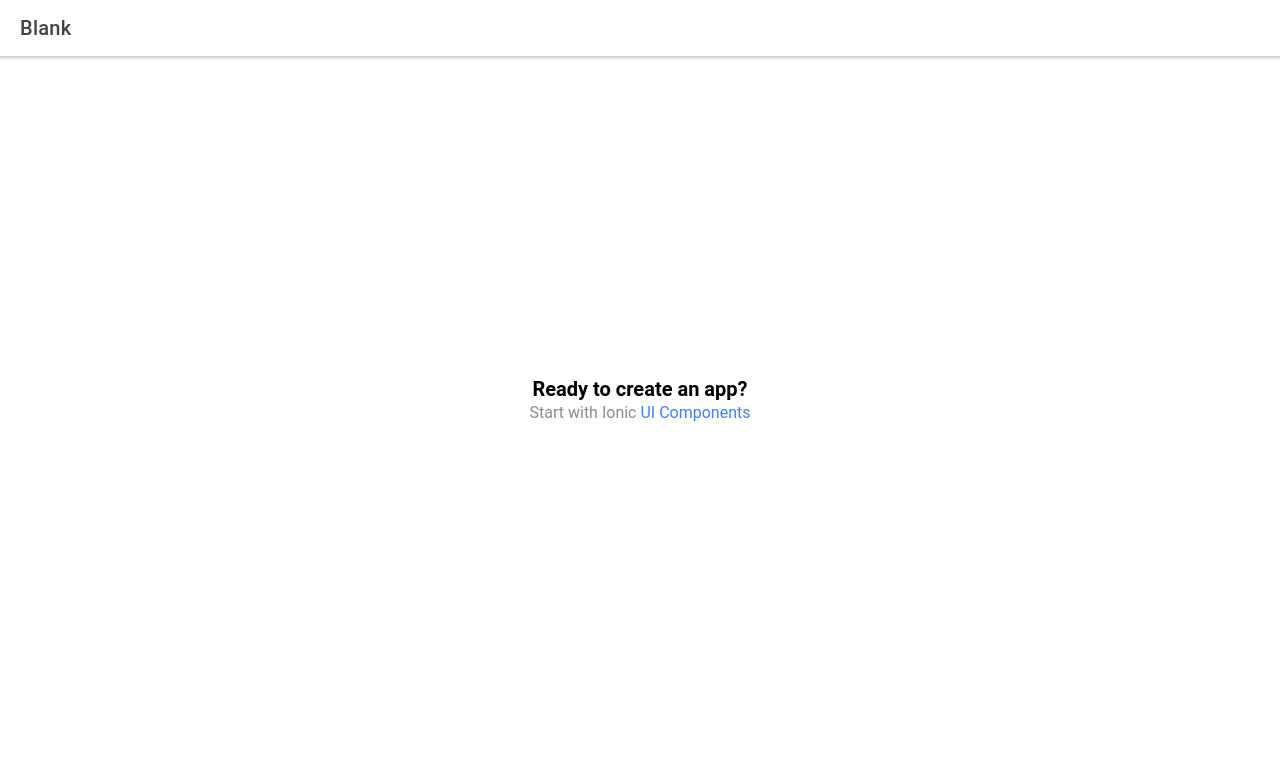
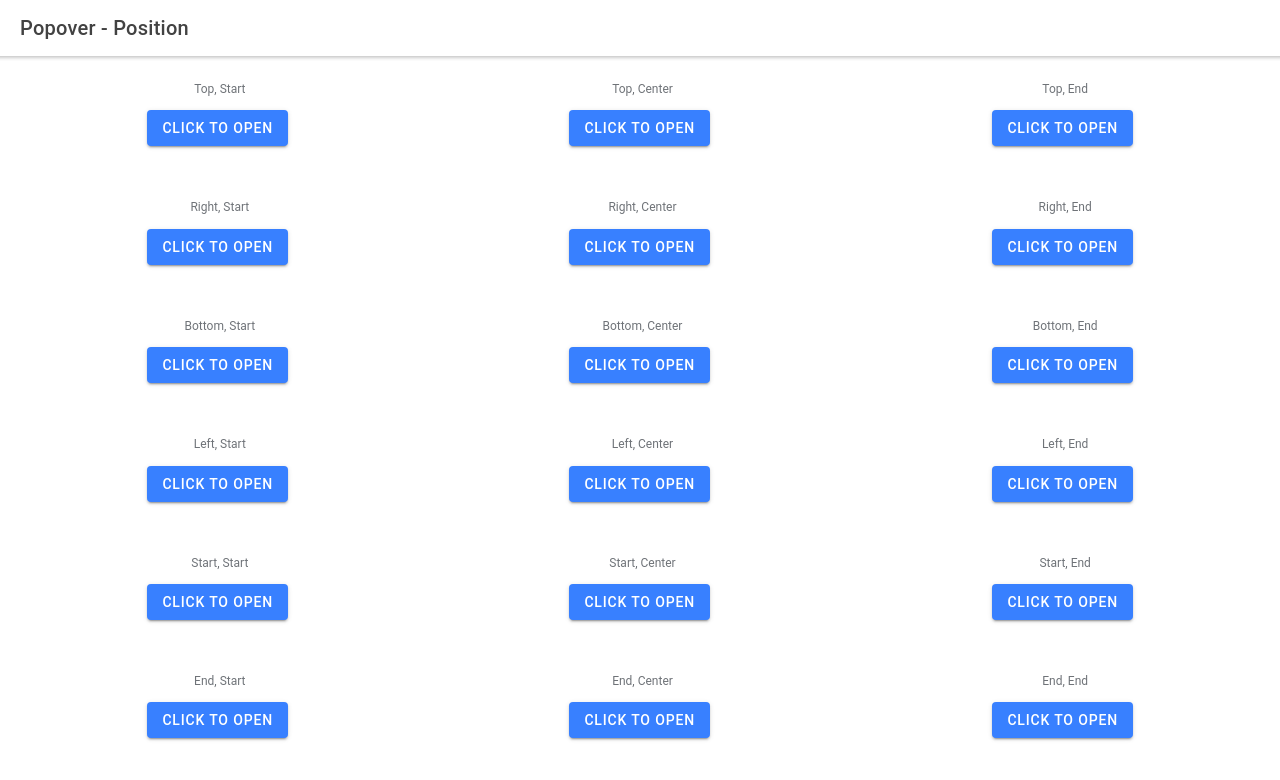
Before and after one commit to amandaejohnston/sandbox-ionic-react, a React (Create React App) app: page /home in a window 1280 px wide. Shown: the top 780 px of the page. Built offline with nearby package versions, Linux system fonts and the light colour scheme.

Commit message:
add popovers

```diff
--- a/src/pages/Home.css
+++ b/src/pages/Home.css
@@ -0,0 +1,32 @@
+.grid {
+  display: grid;
+  grid-template-columns: 1fr 1fr 1fr;
+  grid-row-gap: 40px;
+  grid-column-gap: 20px;
+}
+
+.grid-item {
+  margin: 0 auto;
+  text-align: center;
+}
+
+ion-content h2 {
+  font-size: 12px;
+  font-weight: normal;
+
+  color: #6f7378;
+
+  margin-top: 10px;
+  margin-left: 5px;
+}
+
+ion-popover {
+  --width: 75px !important;
+}
+
+@media screen and (max-width: 400px) {
+  .grid {
+    grid-template-columns: 1fr;
+    padding: 0px;
+  }
+}
--- a/src/pages/Home.tsx
+++ b/src/pages/Home.tsx
@@ -1,5 +1,4 @@
-import { IonContent, IonHeader, IonPage, IonTitle, IonToolbar } from '@ionic/react';
-import ExploreContainer from '../components/ExploreContainer';
+import { IonButton, IonContent, IonHeader, IonPage, IonPopover, IonTitle, IonToolbar } from '@ionic/react';
 import './Home.css';
 
 const Home: React.FC = () => {
@@ -7,16 +6,155 @@ const Home: React.FC = () => {
     <IonPage>
       <IonHeader>
         <IonToolbar>
-          <IonTitle>Blank</IonTitle>
+          <IonTitle>Popover - Position</IonTitle>
         </IonToolbar>
       </IonHeader>
-      <IonContent fullscreen>
-        <IonHeader collapse="condense">
-          <IonToolbar>
-            <IonTitle size="large">Blank</IonTitle>
-          </IonToolbar>
-        </IonHeader>
-        <ExploreContainer />
+      <IonContent className="ion-padding">
+        <div className="grid">
+          <div className="grid-item">
+            <h2>Top, Start</h2>
+            <IonButton id="top-start">Click to Open</IonButton>
+            <IonPopover className="top-start-popover" trigger="top-start" side="top" alignment="start">
+              <IonContent className="ion-padding">Hello</IonContent>
+            </IonPopover>
+          </div>
+
+          <div className="grid-item">
+            <h2>Top, Center</h2>
+            <IonButton id="top-center">Click to Open</IonButton>
+            <IonPopover className="top-center-popover" trigger="top-center" side="top" alignment="center">
+              <IonContent className="ion-padding">Hello</IonContent>
+            </IonPopover>
+          </div>
+
+          <div className="grid-item">
+            <h2>Top, End</h2>
+            <IonButton id="top-end">Click to Open</IonButton>
+            <IonPopover className="top-end-popover" trigger="top-end" side="top" alignment="end">
+              <IonContent className="ion-padding">Hello</IonContent>
+            </IonPopover>
+          </div>
+
+          <div className="grid-item">
+            <h2>Right, Start</h2>
+            <IonButton id="right-start">Click to Open</IonButton>
+            <IonPopover className="right-start-popover" trigger="right-start" side="right" alignment="start">
+              <IonContent className="ion-padding">Hello</IonContent>
+            </IonPopover>
+          </div>
+
+          <div className="grid-item">
+            <h2>Right, Center</h2>
+            <IonButton id="right-center">Click to Open</IonButton>
+            <IonPopover className="right-center-popover" trigger="right-center" side="right" alignment="center">
+              <IonContent className="ion-padding">Hello</IonContent>
+            </IonPopover>
+          </div>
+
+          <div className="grid-item">
+            <h2>Right, End</h2>
+            <IonButton id="right-end">Click to Open</IonButton>
+            <IonPopover className="right-end-popover" trigger="right-end" side="right" alignment="end">
+              <IonContent className="ion-padding">Hello</IonContent>
+            </IonPopover>
+          </div>
+
+          <div className="grid-item">
+            <h2>Bottom, Start</h2>
+            <IonButton id="bottom-start">Click to Open</IonButton>
+            <IonPopover className="bottom-start-popover" trigger="bottom-start" side="bottom" alignment="start">
+              <IonContent className="ion-padding">Hello</IonContent>
+            </IonPopover>
+          </div>
+
+          <div className="grid-item">
+            <h2>Bottom, Center</h2>
+            <IonButton id="bottom-center">Click to Open</IonButton>
+            <IonPopover className="bottom-center-popover" trigger="bottom-center" side="bottom" alignment="center">
+              <IonContent className="ion-padding">Hello</IonContent>
+            </IonPopover>
+          </div>
+
+          <div className="grid-item">
+            <h2>Bottom, End</h2>
+            <IonButton id="bottom-end">Click to Open</IonButton>
+            <IonPopover className="bottom-end-popover" trigger="bottom-end" side="bottom" alignment="end">
+              <IonContent className="ion-padding">Hello</IonContent>
+            </IonPopover>
+          </div>
+
+          <div className="grid-item">
+            <h2>Left, Start</h2>
+            <IonButton id="left-start">Click to Open</IonButton>
+            <IonPopover className="left-start-popover" trigger="left-start" side="left" alignment="start">
+              <IonContent className="ion-padding">Hello</IonContent>
+            </IonPopover>
+          </div>
+
+          <div className="grid-item">
+            <h2>Left, Center</h2>
+            <IonButton id="left-center">Click to Open</IonButton>
+            <IonPopover className="left-center-popover" trigger="left-center" side="left" alignment="center">
+              <IonContent className="ion-padding">Hello</IonContent>
+            </IonPopover>
+          </div>
+
+          <div className="grid-item">
+            <h2>Left, End</h2>
+            <IonButton id="left-end">Click to Open</IonButton>
+            <IonPopover className="left-end-popover" trigger="left-end" side="left" alignment="end">
+              <IonContent className="ion-padding">Hello</IonContent>
+            </IonPopover>
+          </div>
+
+          <div className="grid-item">
+            <h2>Start, Start</h2>
+            <IonButton id="start-start">Click to Open</IonButton>
+            <IonPopover className="start-start-popover" trigger="start-start" side="start" alignment="start">
+              <IonContent className="ion-padding">Hello</IonContent>
+            </IonPopover>
+          </div>
+
+          <div className="grid-item">
+            <h2>Start, Center</h2>
+            <IonButton id="start-center">Click to Open</IonButton>
+            <IonPopover className="start-center-popover" trigger="start-center" side="start" alignment="center">
+              <IonContent className="ion-padding">Hello</IonContent>
+            </IonPopover>
+          </div>
+
+          <div className="grid-item">
+            <h2>Start, End</h2>
+            <IonButton id="start-end">Click to Open</IonButton>
+            <IonPopover className="start-end-popover" trigger="start-end" side="start" alignment="end">
+              <IonContent className="ion-padding">Hello</IonContent>
+            </IonPopover>
+          </div>
+
+          <div className="grid-item">
+            <h2>End, Start</h2>
+            <IonButton id="end-start">Click to Open</IonButton>
+            <IonPopover className="end-start-popover" trigger="end-start" side="end" alignment="start">
+              <IonContent className="ion-padding">Hello</IonContent>
+            </IonPopover>
+          </div>
+
+          <div className="grid-item">
+            <h2>End, Center</h2>
+            <IonButton id="end-center">Click to Open</IonButton>
+            <IonPopover className="end-center-popover" trigger="end-center" side="end" alignment="center">
+              <IonContent className="ion-padding">Hello</IonContent>
+            </IonPopover>
+          </div>
+
+          <div className="grid-item">
+            <h2>End, End</h2>
+            <IonButton id="end-end">Click to Open</IonButton>
+            <IonPopover className="end-end-popover" trigger="end-end" side="end" alignment="end">
+              <IonContent className="ion-padding">Hello</IonContent>
+            </IonPopover>
+          </div>
+        </div>
       </IonContent>
     </IonPage>
   );
```
